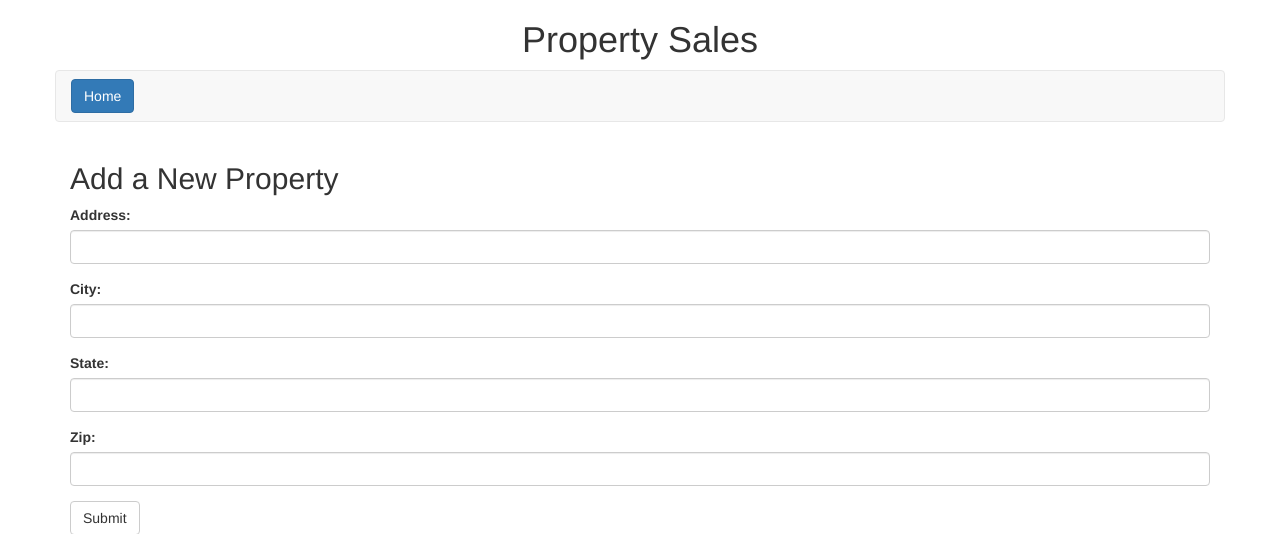
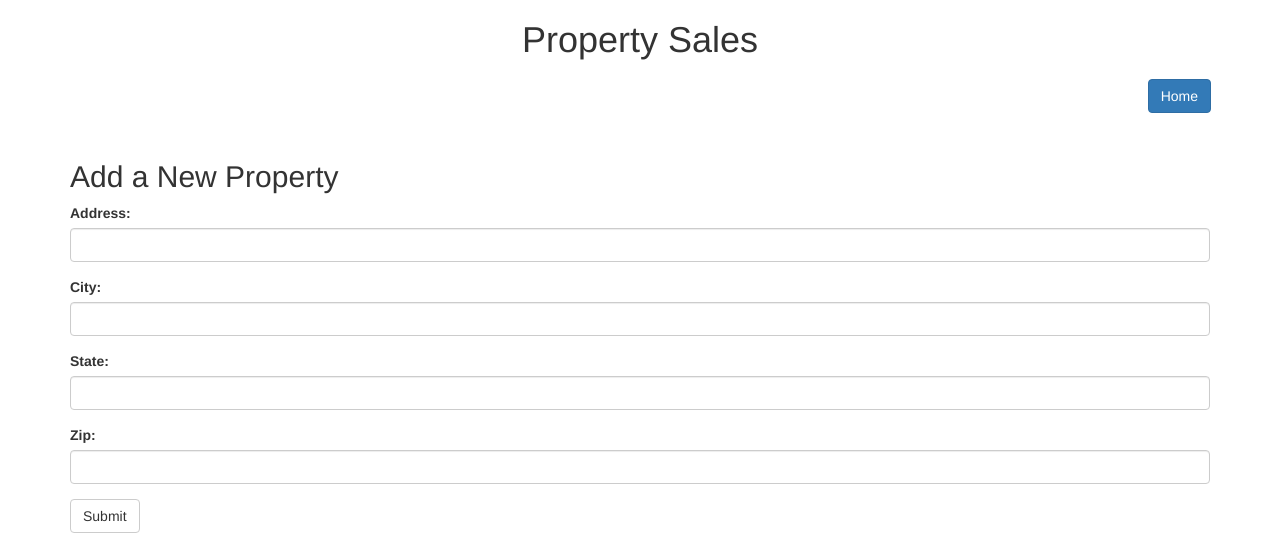
Before and after one commit to clarocity/php_test, a PHP site: page /create.php in a window 1280 px wide. Shown: the top 534 px of the page. Run offline with PHP 8.4, Linux system fonts and the light colour scheme.

Commit message:
STYLE: navbar styling

```diff
--- a/create.php
+++ b/create.php
@@ -21,6 +21,8 @@
 <html>
   <head>
     <title>Add New Property</title>
+    <meta charset="utf-8">
+    <link rel="stylesheet" href="css/style.css">
     <link rel="stylesheet" href="https://maxcdn.bootstrapcdn.com/bootstrap/3.3.7/css/bootstrap.min.css">
     <script src="https://maxcdn.bootstrapcdn.com/bootstrap/3.3.7/js/bootstrap.min.js"></script>
   </head>
@@ -32,10 +34,10 @@
       <div class="row">
         <h1 class="text-center">Property Sales</h1>
 
-        <nav class="navbar navbar-default">
+        <nav class="navbar navbar-default" id="navcolor">
           <div class="container">
             <p class="navbar-btn">
-              <a href="index.php" class="btn btn-primary">Home</a>
+              <a href="index.php" class="btn btn-primary pull-right">Home</a>
             </p>
           </div>
         </nav>
--- /dev/null
+++ b/css/style.css
@@ -0,0 +1,4 @@
+#navcolor {
+  border-color: white;
+  background-color: white;
+}
--- a/index.php
+++ b/index.php
@@ -23,10 +23,10 @@
       <div class="row">
         <h1 class="text-center">Property Sales</h1>
 
-        <nav class="navbar navbar-default">
+        <nav class="navbar navbar-default" id="navcolor">
           <div class="container">
               <p class="navbar-btn">
-                <a href="create.php" class="btn btn-primary">Add New Property</a>
+                <a href="create.php" class="btn btn-primary pull-right">Add New Property</a>
               </p>
           </div>
         </nav>
--- a/sales.php
+++ b/sales.php
@@ -12,6 +12,8 @@
 <html>
   <head>
     <title>Sales for this Property</title>
+    <meta charset="utf-8">
+    <link rel="stylesheet" href="css/style.css">
     <link rel="stylesheet" href="https://maxcdn.bootstrapcdn.com/bootstrap/3.3.7/css/bootstrap.min.css">
     <script src="https://maxcdn.bootstrapcdn.com/bootstrap/3.3.7/js/bootstrap.min.js"></script>
   </head>
@@ -23,10 +25,10 @@
       <div class="row">
         <h1 class="text-center">All Sales for Property</h1>
 
-        <nav class="navbar navbar-default">
+        <nav class="navbar navbar-default" id="navcolor">
           <div class="container">
             <p class="navbar-btn">
-              <a href="index.php" class="btn btn-primary">Home</a>
+              <a href="index.php" class="btn btn-primary pull-right">Home</a>
             </p>
           </div>
         </nav>
--- a/sales_create.php
+++ b/sales_create.php
@@ -20,6 +20,8 @@
 <html>
   <head>
     <title>Add New Sale</title>
+    <meta charset="utf-8">
+    <link rel="stylesheet" href="css/style.css">
     <link rel="stylesheet" href="https://maxcdn.bootstrapcdn.com/bootstrap/3.3.7/css/bootstrap.min.css">
     <script src="https://maxcdn.bootstrapcdn.com/bootstrap/3.3.7/js/bootstrap.min.js"></script>
   </head>
@@ -30,10 +32,10 @@
       <div class="row">
         <h1 class="text-center">Add a New Sale</h1>
 
-        <nav class="navbar navbar-default">
+        <nav class="navbar navbar-default" id="navcolor">
           <div class="container">
             <p class="navbar-btn">
-              <a href="index.php" class="btn btn-primary">Home</a>
+              <a href="index.php" class="btn btn-primary pull-right">Home</a>
             </p>
           </div>
         </nav>
--- a/sales_update.php
+++ b/sales_update.php
@@ -48,10 +48,10 @@
       <div class="row">
         <h1 class="text-center">Update Sale</h1>
 
-        <nav class="navbar navbar-default">
+        <nav class="navbar navbar-default" id="navcolor">
           <div class="container">
             <p class="navbar-btn">
-              <a href="index.php" class="btn btn-primary">Home</a>
+              <a href="index.php" class="btn btn-primary pull-right">Home</a>
             </p>
           </div>
         </nav>
--- a/update.php
+++ b/update.php
@@ -37,6 +37,8 @@
 <html>
   <head>
     <title>Update Property</title>
+    <meta charset="utf-8">
+    <link rel="stylesheet" href="css/style.css">
     <link rel="stylesheet" href="https://maxcdn.bootstrapcdn.com/bootstrap/3.3.7/css/bootstrap.min.css">
     <script src="https://maxcdn.bootstrapcdn.com/bootstrap/3.3.7/js/bootstrap.min.js"></script>
   </head>
@@ -47,10 +49,10 @@
 
       <div class="row">
         <h1 class="text-center">Update a Property</h1>
-        <nav class="navbar navbar-default">
+        <nav class="navbar navbar-default" id="navcolor">
           <div class="container">
             <p class="navbar-btn">
-              <a href="index.php" class="btn btn-primary">Home</a>
+              <a href="index.php" class="btn btn-primary pull-right">Home</a>
             </p>
           </div>
         </nav>
```
Also changed, not shown: classes/property.php (deleted, +0 -21 lines).
